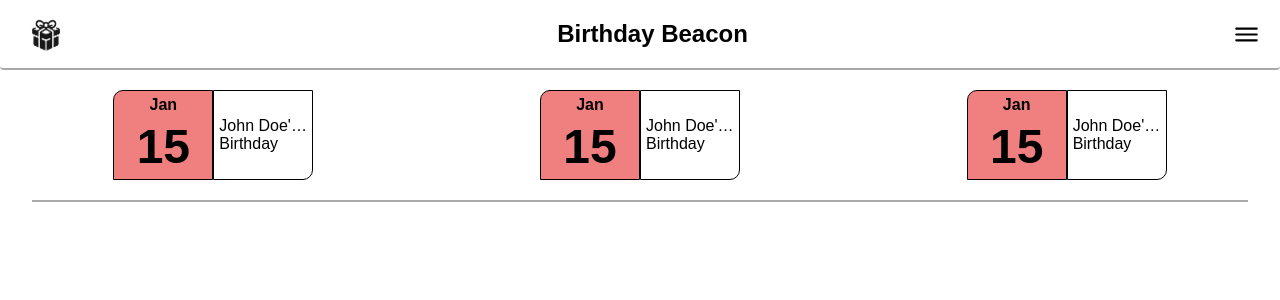
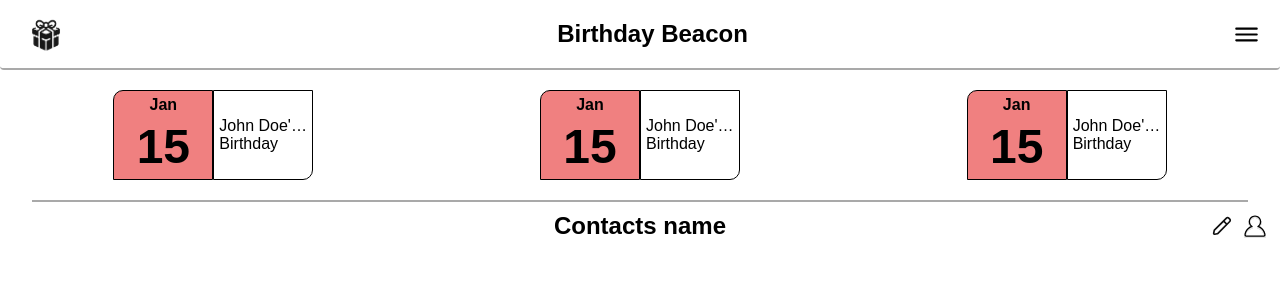
Before and after one commit to LucasLofqvist/birthday-beacon-ui, a Vue app: page / in a window 1280 px wide. Shown: the top 300 px of the page. Built offline with nearby package versions, Linux system fonts and the light colour scheme.

Commit message:
Added icon assets and a header for the main content in the dashboard

```diff
--- a/src/views/DashboardView.vue
+++ b/src/views/DashboardView.vue
@@ -1,5 +1,8 @@
 <script setup>
 import BirthdayCard from "../components/BirthdayCard.vue";
+
+import edit from "../assets/icons/edit-pen.svg";
+import profile from "../assets/icons/profile-placeholder.svg";
 </script>
 
 <template>
@@ -11,6 +14,17 @@ import BirthdayCard from "../components/BirthdayCard.vue";
     </div>
 
     <hr />
+
+    <section id="main-container">
+      <section id="main-header">
+        <h2 id="contact-name">Contacts name</h2>
+
+        <div id="contact-actions">
+          <img :src="edit" alt="Button for editing contact" id="edit-button" />
+          <img :src="profile" alt="Contact profile image" id="profile-image" />
+        </div>
+      </section>
+    </section>
   </div>
 </template>
 
@@ -18,7 +32,7 @@ import BirthdayCard from "../components/BirthdayCard.vue";
 .dashboard-content {
   display: flex;
   flex-direction: column;
-  align-items: center;
+  width: 100%;
 }
 
 .carusel-title {
@@ -35,6 +49,38 @@ import BirthdayCard from "../components/BirthdayCard.vue";
 
 hr {
   width: 95%;
+  align-self: center;
   border: solid 1px darkgray;
 }
+
+#main-container {
+  display: flex;
+  flex-direction: column;
+  margin: 10px;
+}
+
+#main-header {
+  position: relative;
+  display: flex;
+  align-items: center;
+  justify-content: center;
+}
+
+#contact-actions {
+  position: absolute;
+  right: 0;
+  display: flex;
+  align-items: center;
+  gap: 8px;
+}
+
+#edit-button {
+  width: 20px;
+  height: 20px;
+}
+
+#profile-image {
+  width: 30px;
+  height: 30px;
+}
 </style>
```
Also changed, not shown: src/assets/icons/edit-pen.svg (added), src/assets/icons/profile-placeholder.svg (added).
